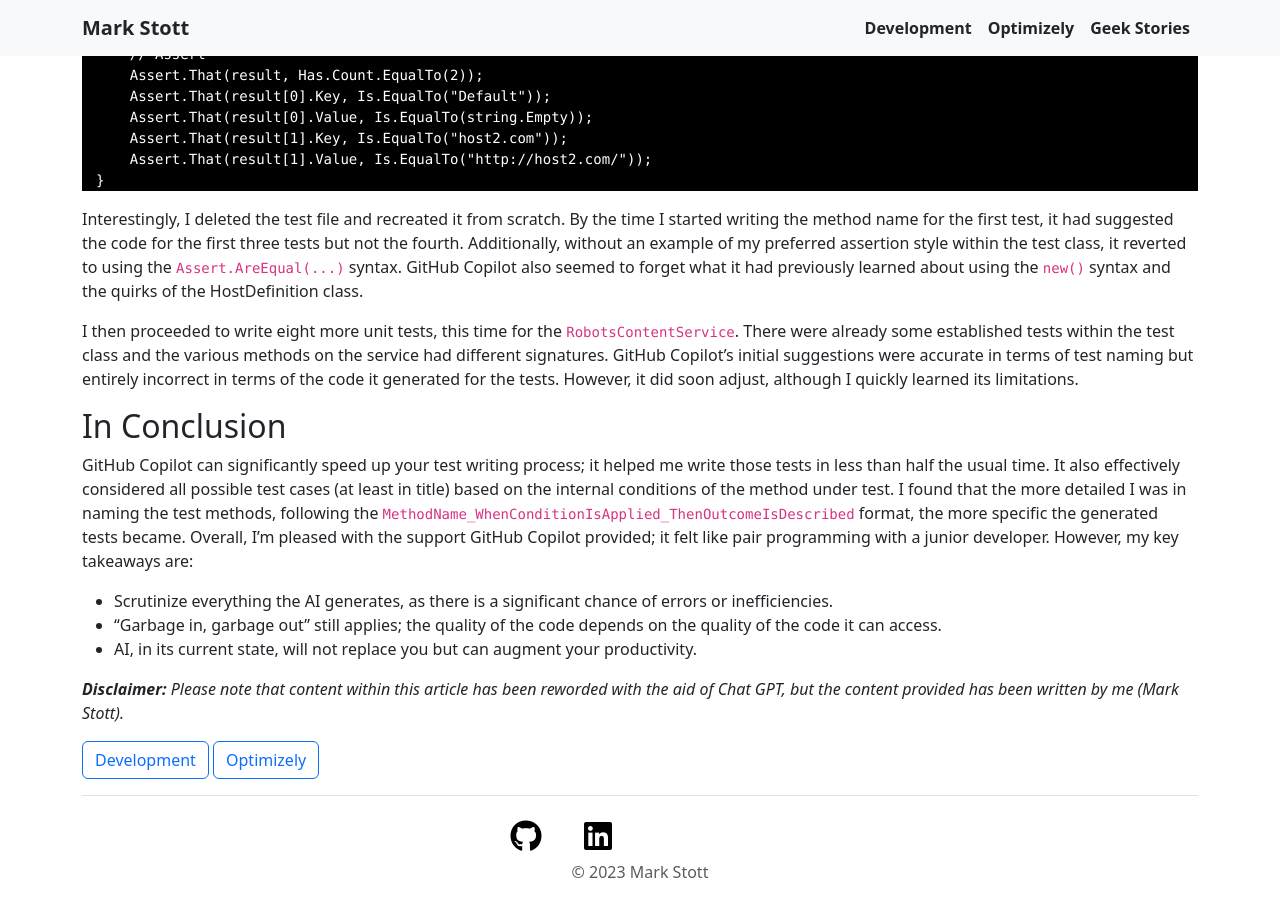
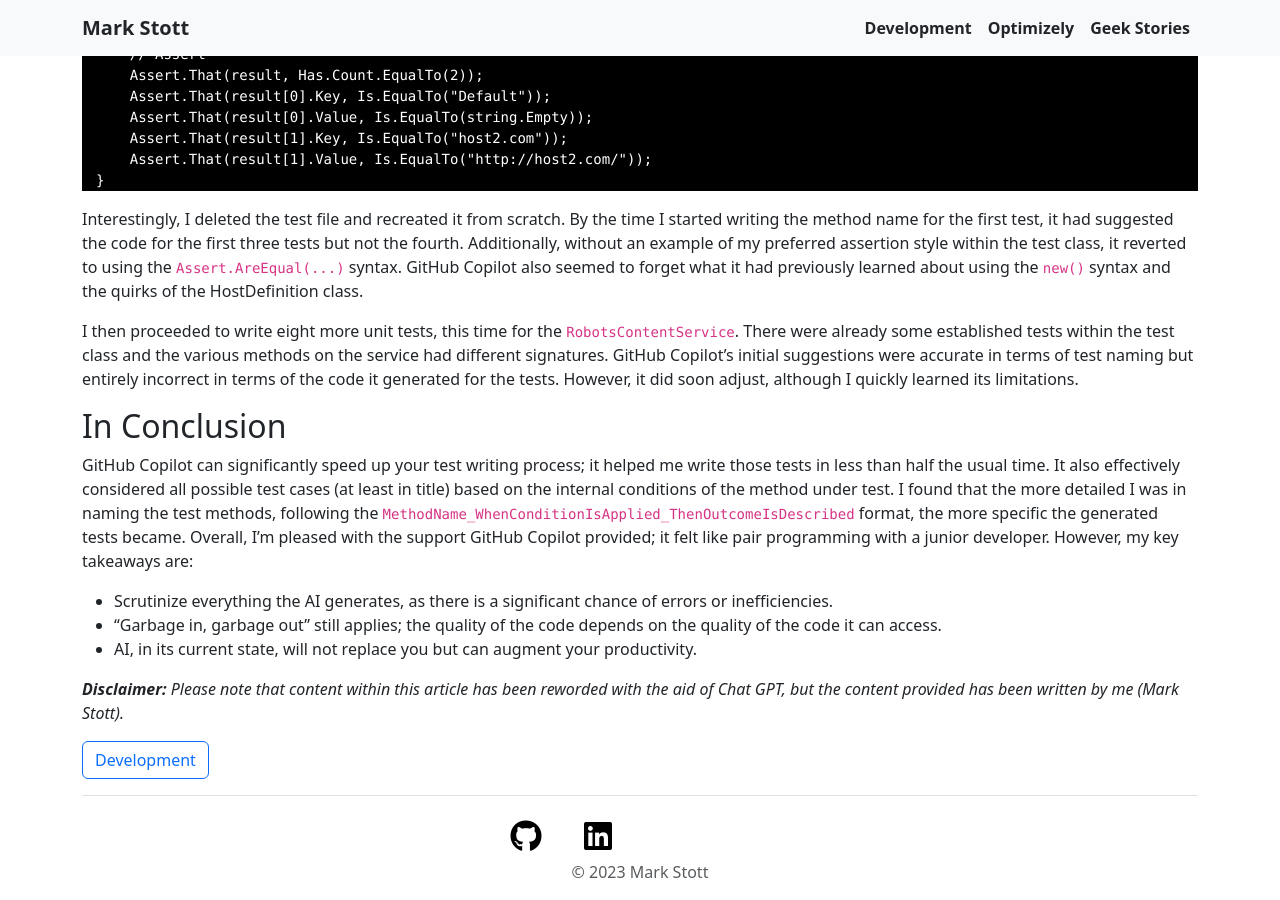
Before and after one commit to GeekInTheNorth/GeekInTheNorth.github.io, a Jekyll site: the page built from _posts/2024-06-06-unit-testing-with-github-copilot.md, in a window 1280 px wide and 900 px high, scrolled down 3966 px. Built offline with Jekyll 4.4.1, drawn with Linux system fonts in a browser that asks for light colours.

Commit message:
Update 2024-06-06-unit-testing-with-github-copilot.md

```diff
--- a/_posts/2024-06-06-unit-testing-with-github-copilot.md
+++ b/_posts/2024-06-06-unit-testing-with-github-copilot.md
@@ -5,7 +5,6 @@
 permalink: "/article/unit-testing-with-github-copilot"
 category:
   - Development
-  - Optimizely
 ---
 
 # Unit Testing With GitHub Copilot
```
